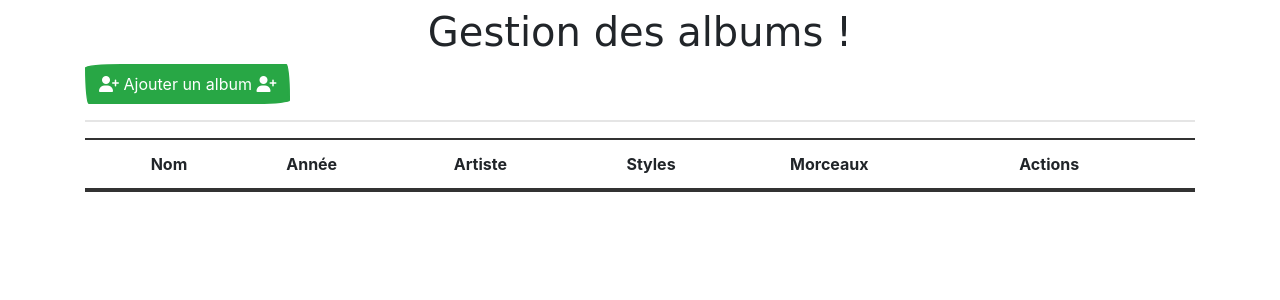
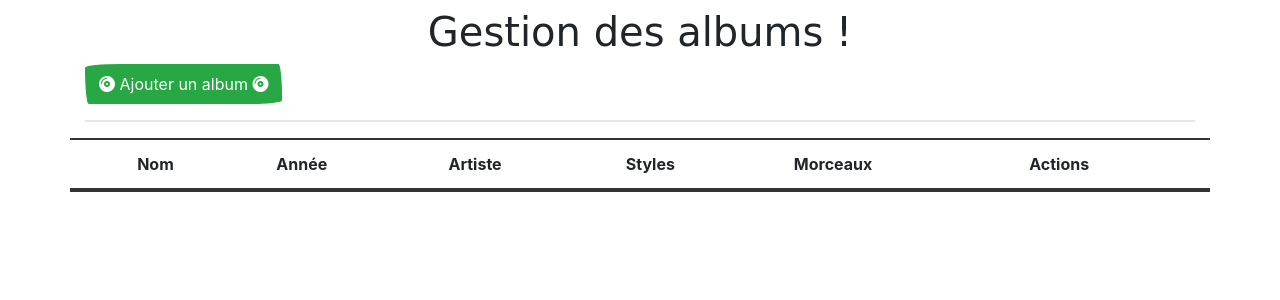
Before and after one commit to BTS-SIO-JV/gestionMusiqueSofiane, a Symfony app: template templates/admin/album/listeAlbums.html.twig in a window 1280 px wide. Shown: the part 60-360 px from the top of the page. Run offline with Twig, Linux system fonts and the light colour scheme; the template is opened without the code that fills it, so the values that code supplies are empty; some libraries are stand-ins or nearby versions; some web fonts are replaced.

Commit message:
TAF album fini

```diff
--- a/src/Entity/Album.php
+++ b/src/Entity/Album.php
@@ -18,7 +18,7 @@ use Symfony\Bridge\Doctrine\Validator\Constraints\UniqueEntity;
  * @ORM\Entity(repositoryClass=AlbumRepository::class)
  * @UniqueEntity(
  *     fields={"nom","artiste"},
- *          message="il ne peut exister deux albums de méme nom pour un même artiste."
+ *          message="il ne peut exister deux albums de même nom pour un même artiste."
  * )
  */
 class Album
@@ -47,7 +47,7 @@ class Album
      * @Assert\Range(
      *      min = 1940,
      *      max = 2099,
-     *      notInRangeMessage = "L'année doit être entre {{min}} et {{max}}"
+     *      notInRangeMessage = "L'année doit être entre {{ min }} et {{ max }}"
      * )
      */
     private $date;
--- a/src/Form/AlbumType.php
+++ b/src/Form/AlbumType.php
@@ -37,7 +37,11 @@ class AlbumType extends AbstractType
                 'class'=>Style::class,
                 'choice_label' => 'nom',
                 'label' => 'Style(s)',
-                'multiple'=>true
+                "by_reference" => false,
+                'multiple'=>true,
+                'attr'=>[
+                    'class'=>'selectStyles'
+                ]
             ])
         ;
     }
--- a/src/Repository/AlbumRepository.php
+++ b/src/Repository/AlbumRepository.php
@@ -65,7 +65,7 @@ class AlbumRepository extends ServiceEntityRepository
              ->leftJoin('alb.artiste','art')
              ->leftJoin('alb.styles','stl')
              ->leftJoin('alb.morceaux','mrc')
-             ->orderBy('alb.nom', 'ASC')
+             ->orderBy('alb.id', 'DESC')
              ->getQuery()
          ;
      }
--- a/templates/admin/album/listeAlbums.html.twig
+++ b/templates/admin/album/listeAlbums.html.twig
@@ -4,9 +4,10 @@
 
 {% block body %}
 <h1 class="pt-2 text-center">Gestion des albums !</h1>
-<a href=" {{path("admin_album_ajout")}} " class="btn btn-success"><i class="fas fa-user-plus"></i> Ajouter un album <i class="fas fa-user-plus"></i></a>
+<a href=" {{path("admin_album_ajout")}} " class="btn btn-success"><i class="fas fa-compact-disc"></i> Ajouter un album <i class="fas fa-compact-disc"></i></a>
 <hr>
 
+<div class="row">
   <table class="table table-hover">
     <thead>
       <tr>
@@ -29,7 +30,7 @@
 
               <td class="col-3">{{leAlbum.nom}}</td>
 
-            <td class="col-1">{{leAlbum.date|date('Y')}}</td>
+              <td class="col-1">{{leAlbum.date}}</td>
 
               <td class="col-2">{{leAlbum.artiste.nom}}</td>
 
@@ -63,7 +64,7 @@
 
   <div class="navigation mx-auto">
           {{ knp_pagination_render(lesAlbums) }}
-
+  </div>
 </div>
 {% endblock %}
 
--- a/templates/admin/style/formAjoutModifStyle.html.twig
+++ b/templates/admin/style/formAjoutModifStyle.html.twig
@@ -35,4 +35,5 @@
 
 
 {{form_end(formStyle)}}
+
 {% endblock %}
--- a/templates/admin/style/listeStyles.html.twig
+++ b/templates/admin/style/listeStyles.html.twig
@@ -4,9 +4,10 @@
 
 {% block body %}
 <h1 class="pt-2 text-center">Gestion des styles !</h1>
-<a href=" {{path("admin_style_ajout")}} " class="btn btn-success"><i class="fas fa-user-plus"></i> Ajouter un style <i class="fas fa-user-plus"></i></a>
+<a href=" {{path("admin_style_ajout")}} " class="btn btn-success"><i class="fas fa-music"></i> Ajouter un style <i class="fas fa-music"></i></a>
 <hr>
 
+<div class="row">
   <table class="table table-hover">
     <thead>
       <tr>
@@ -54,6 +55,7 @@
           {{ knp_pagination_render(lesStyles) }}
       </div>
   </div>
+</div>
 {% endblock %}
 
 {% block javascripts %}
```
Also changed, not shown: templates/admin/album/formAjoutModifAlbum.html.twig (+12 -0 lines), templates/admin/artiste/listeArtistes.html.twig (+7 -2 lines). Lines whose indentation alone changed are shown as unchanged.
